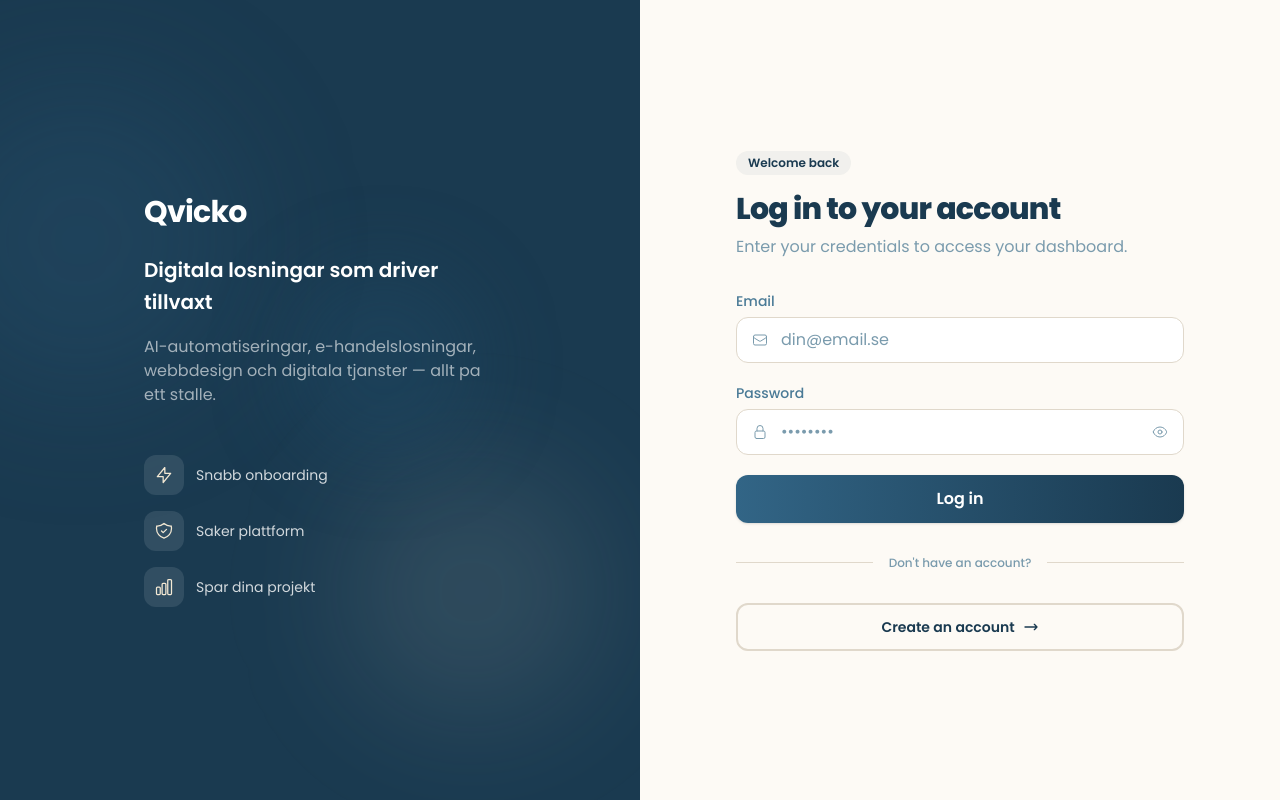
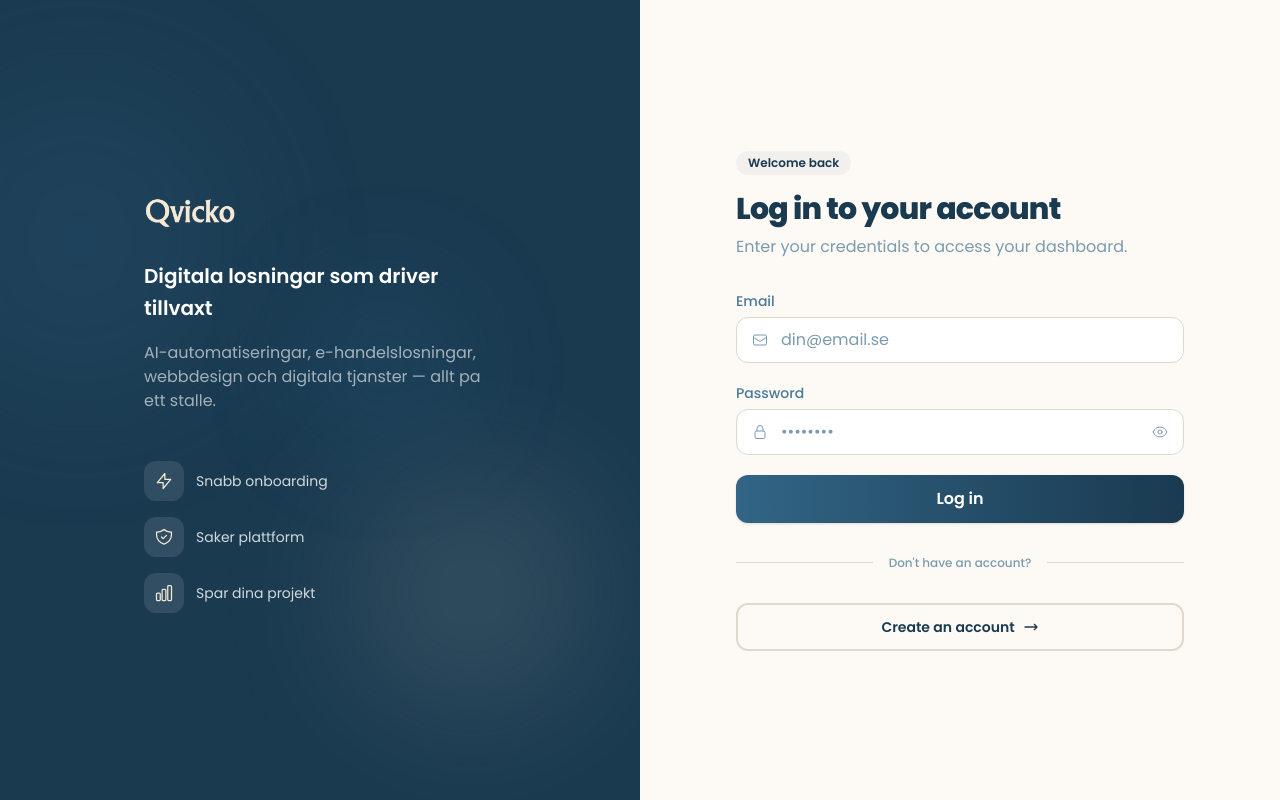
Before and after one commit to williamdev-php/easyprocess-frontend, a Next.js app: page /en/login in a window 1280 px wide. Built offline with nearby package versions, Linux system fonts and the light colour scheme; no server answers.

Commit message:
Logo fix

```diff
--- a/src/app/[locale]/(auth)/layout.tsx
+++ b/src/app/[locale]/(auth)/layout.tsx
@@ -1,3 +1,4 @@
+import Image from "next/image";
 import { Link } from "@/i18n/routing";
 
 export default function AuthLayout({
@@ -15,8 +16,15 @@
         <div className="absolute top-1/3 right-1/4 h-48 w-48 rounded-full bg-primary-dark/30 blur-2xl" />
 
         <div className="relative z-10 max-w-md px-12 text-white">
-          <Link href="/" className="text-3xl font-bold tracking-tight">
-            Qvicko
+          <Link href="/">
+            <Image
+              src="/logo-sand-mist.png"
+              alt="Qvicko"
+              width={160}
+              height={53}
+              className="h-12 w-auto"
+              priority
+            />
           </Link>
           <p className="mt-6 text-xl font-semibold leading-relaxed">
             Digitala losningar som driver tillvaxt
@@ -48,8 +56,15 @@
       <div className="flex flex-1 flex-col bg-background">
         {/* Mobile logo */}
         <div className="flex items-center justify-center pt-8 lg:hidden">
-          <Link href="/" className="text-2xl font-bold tracking-tight text-primary-deep">
-            Qvicko
+          <Link href="/">
+            <Image
+              src="/logo-petrol-blue.png"
+              alt="Qvicko"
+              width={120}
+              height={40}
+              className="h-9 w-auto"
+              priority
+            />
           </Link>
         </div>
 
--- a/src/app/[locale]/(dashboard)/dashboard/pages/page.tsx
+++ b/src/app/[locale]/(dashboard)/dashboard/pages/page.tsx
@@ -31,8 +31,10 @@
   const siteData = site.siteData as {
     business?: { name?: string; tagline?: string };
     branding?: { colors?: { primary?: string } };
-    meta?: { title?: string };
+    meta?: { title?: string; favicon_url?: string };
   };
+
+  const faviconUrl = siteData?.meta?.favicon_url;
 
   const name =
     site.businessName ||
@@ -67,11 +69,26 @@
 
       <div className="p-5">
         <div className="flex items-start justify-between gap-3">
-          <div className="min-w-0 flex-1">
+          <div className="min-w-0 flex-1 flex items-start gap-3">
+            {faviconUrl ? (
+              <img
+                src={faviconUrl}
+                alt=""
+                className="h-6 w-6 shrink-0 rounded mt-0.5 object-contain"
+                onError={(e) => { (e.target as HTMLImageElement).style.display = "none"; }}
+              />
+            ) : (
+              <div
+                className="h-6 w-6 shrink-0 rounded mt-0.5"
+                style={{ backgroundColor: primaryColor + "20" }}
+              />
+            )}
+            <div className="min-w-0 flex-1">
             <h3 className="truncate text-lg font-semibold text-primary-deep group-hover:text-primary transition-colors">
               {name}
             </h3>
             <p className="mt-0.5 truncate text-sm text-text-muted">{tagline}</p>
+            </div>
           </div>
           <span
             className={`shrink-0 rounded-lg border px-2.5 py-1 text-xs font-medium ${statusColor}`}
```
